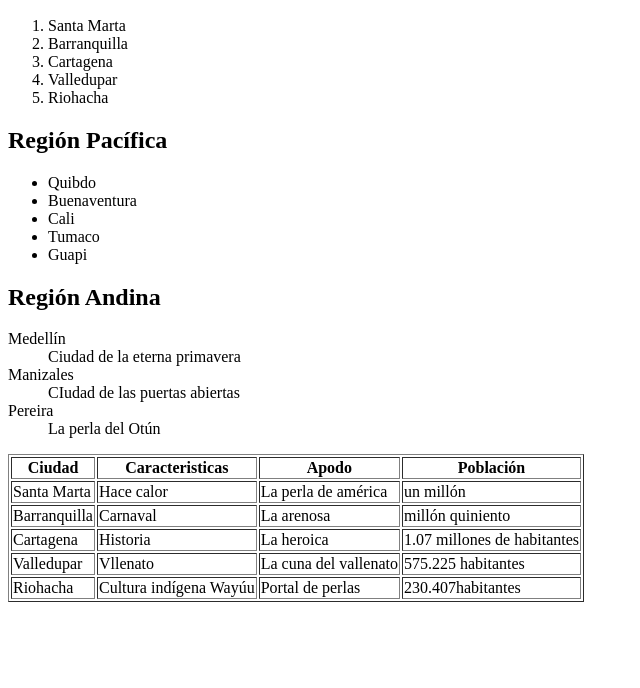
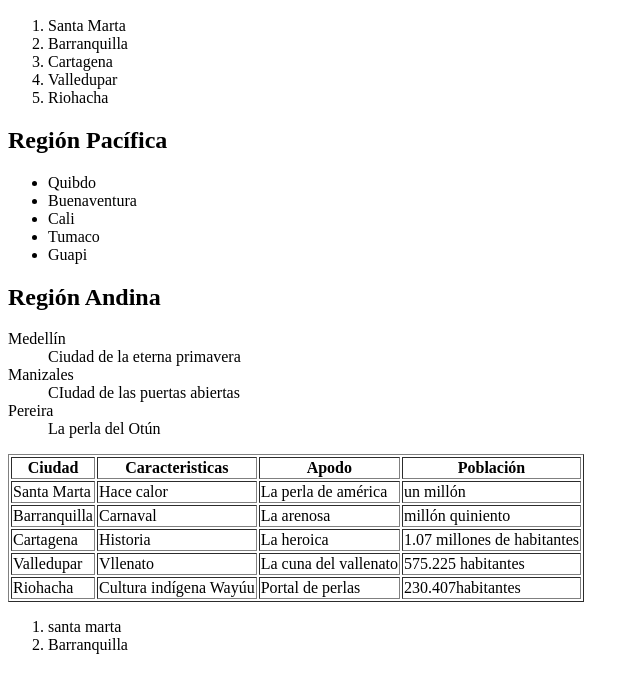
Before and after one commit to proyectounidaddecatastro-byte/programacion, a plain HTML site: page index.html in a window 1280 px wide. Shown: the part 110-798 px from the top of the page, without its empty margins (0-640 px from the left). Drawn offline with Linux system fonts and the light colour scheme.

Commit message:
Add files via upload

```diff
--- a/index.html
+++ b/index.html
@@ -71,6 +71,10 @@
             <td>230.407habitantes</td>
         </tr>
     </table>
+    <ol>
+        <li>santa marta</li>
+        <li>Barranquilla</li>
+    </ol>
 
 
 
```
